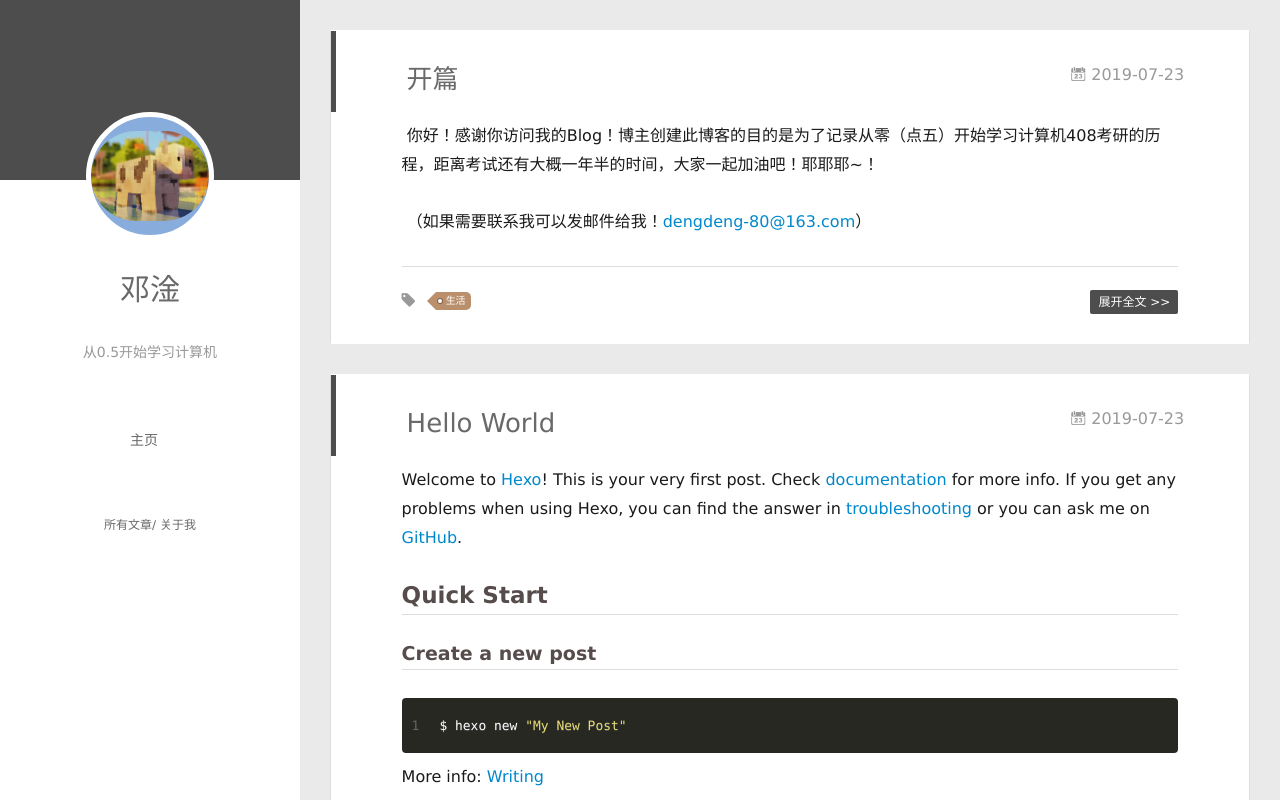
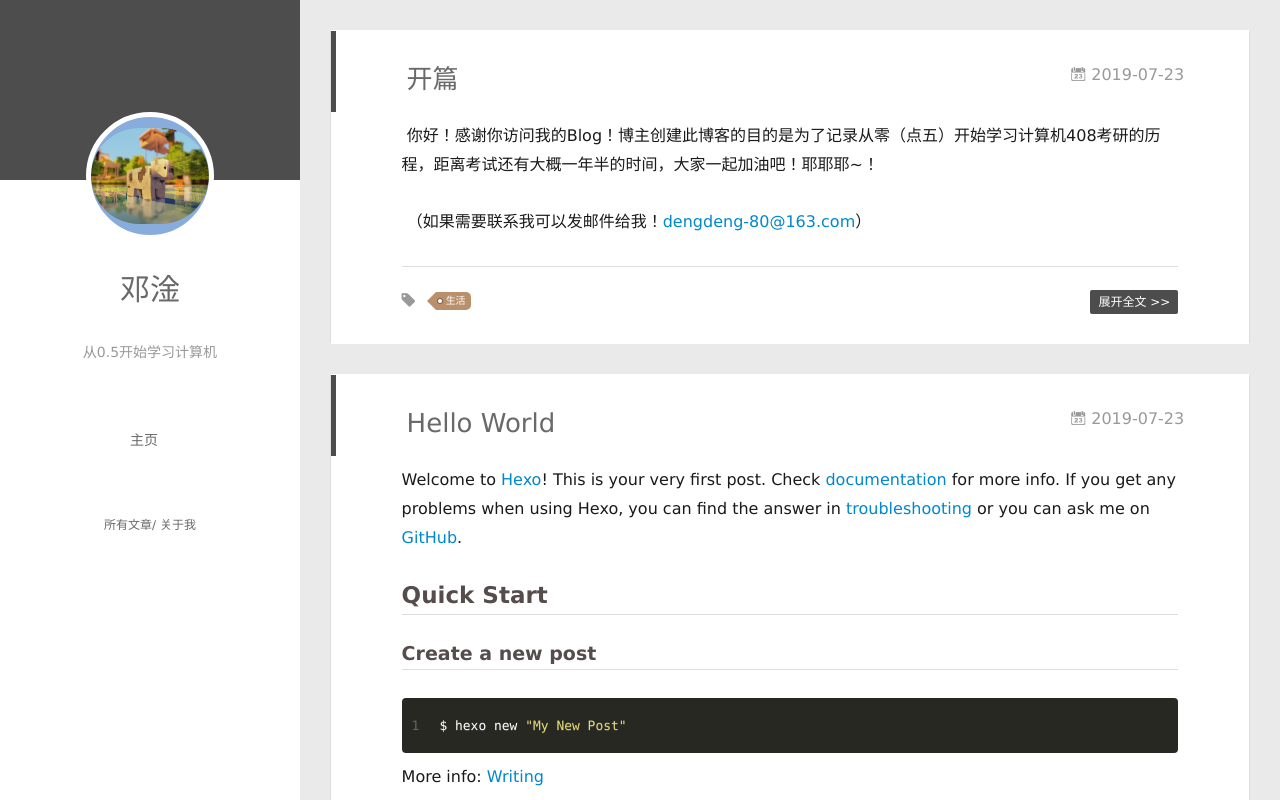
Before and after one commit to Wildherbs/Wildherbs.github.io, a plain HTML site: page index.html in a window 1280 px wide. Drawn offline with Linux system fonts and the light colour scheme.

Commit message:
Site updated: 2019-07-23 22:20:03

```diff
--- a/index.html
+++ b/index.html
@@ -43,7 +43,7 @@
 <div class="intrude-less">
 	<header id="header" class="inner">
 		<a href="/" class="profilepic">
-			<img src="OK.png" class="js-avatar">
+			<img src="ME.png" class="js-avatar">
 		</a>
 		<hgroup>
 		  <h1 class="header-author"><a href="/">邓淦</a></h1>
@@ -91,7 +91,7 @@
 	<div class="intrude-less">
 		<header id="header" class="inner">
 			<div class="profilepic">
-				<img src="OK.png" class="js-avatar">
+				<img src="ME.png" class="js-avatar">
 			</div>
 			<hgroup>
 			  <h1 class="header-author js-header-author">邓淦</h1>
```
Also changed, not shown: 2019/07/23/hello-world/index.html (+2 -2 lines), 2019/07/23/开-篇/index.html (+2 -2 lines), archives/2019/07/index.html (+2 -2 lines), archives/2019/index.html (+2 -2 lines), archives/index.html (+2 -2 lines), tags/生活/index.html (+2 -2 lines).
